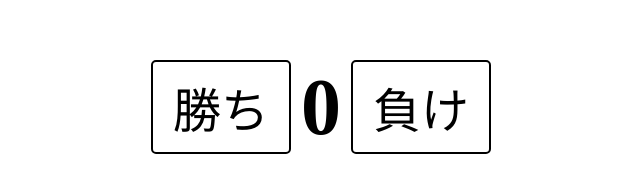
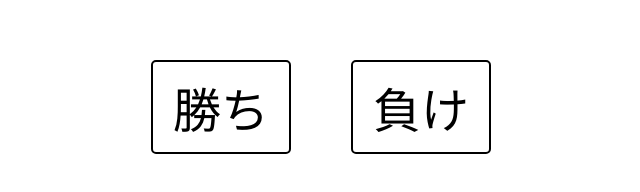
Before and after one commit to chomoshsad/nejikicounter, a plain HTML site: page index.html in a window 1280 px wide. Shown: the whole page, without its empty margins (319-959 px from the left). Drawn offline with Linux system fonts and the light colour scheme.

Commit message:
Update style.css

```diff
--- a/style.css
+++ b/style.css
@@ -1,3 +1,7 @@
+.count{
+	color:white;
+}
+
 .counter {
 	display: flex;
 	align-items: center;
```
